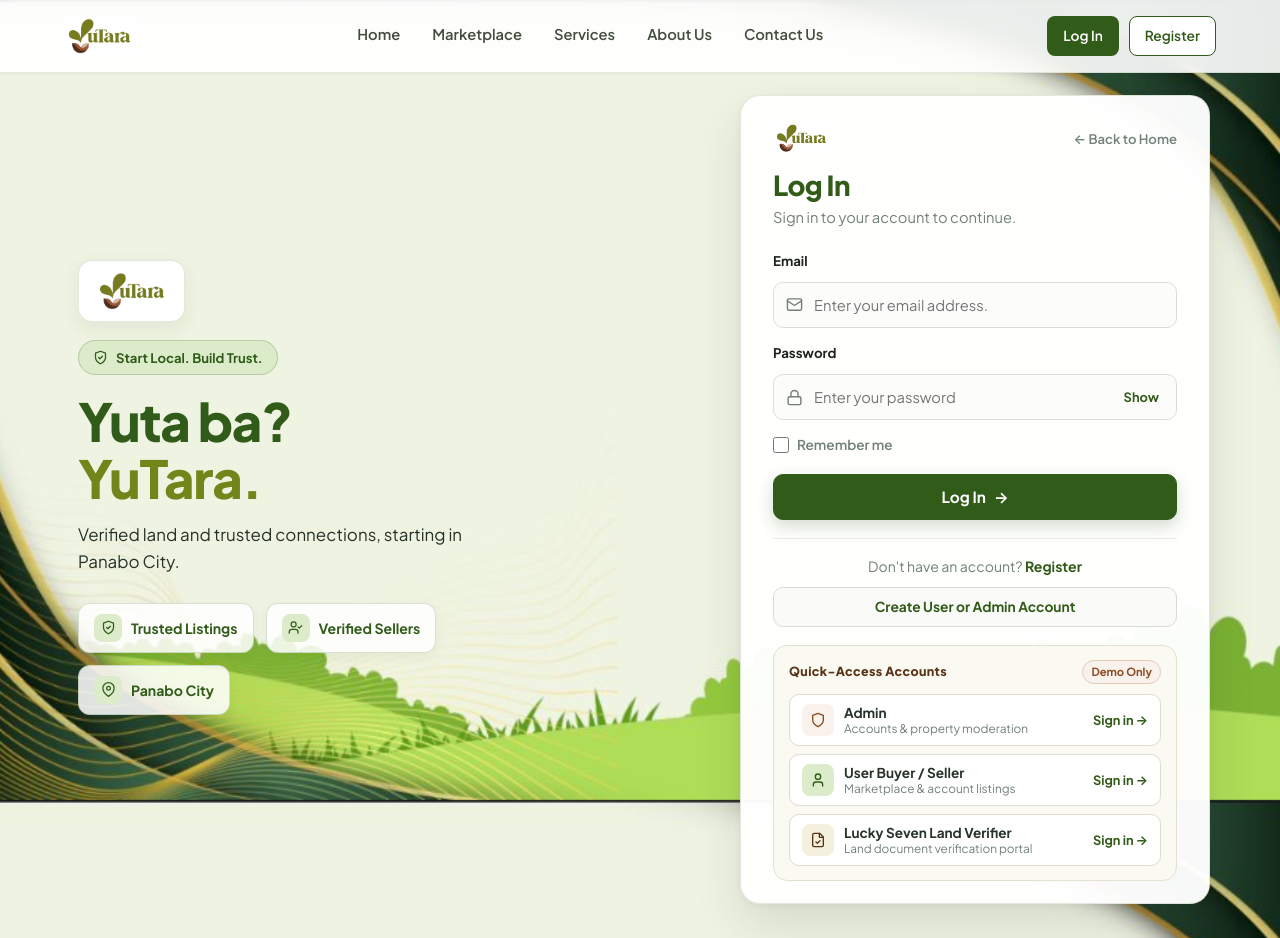
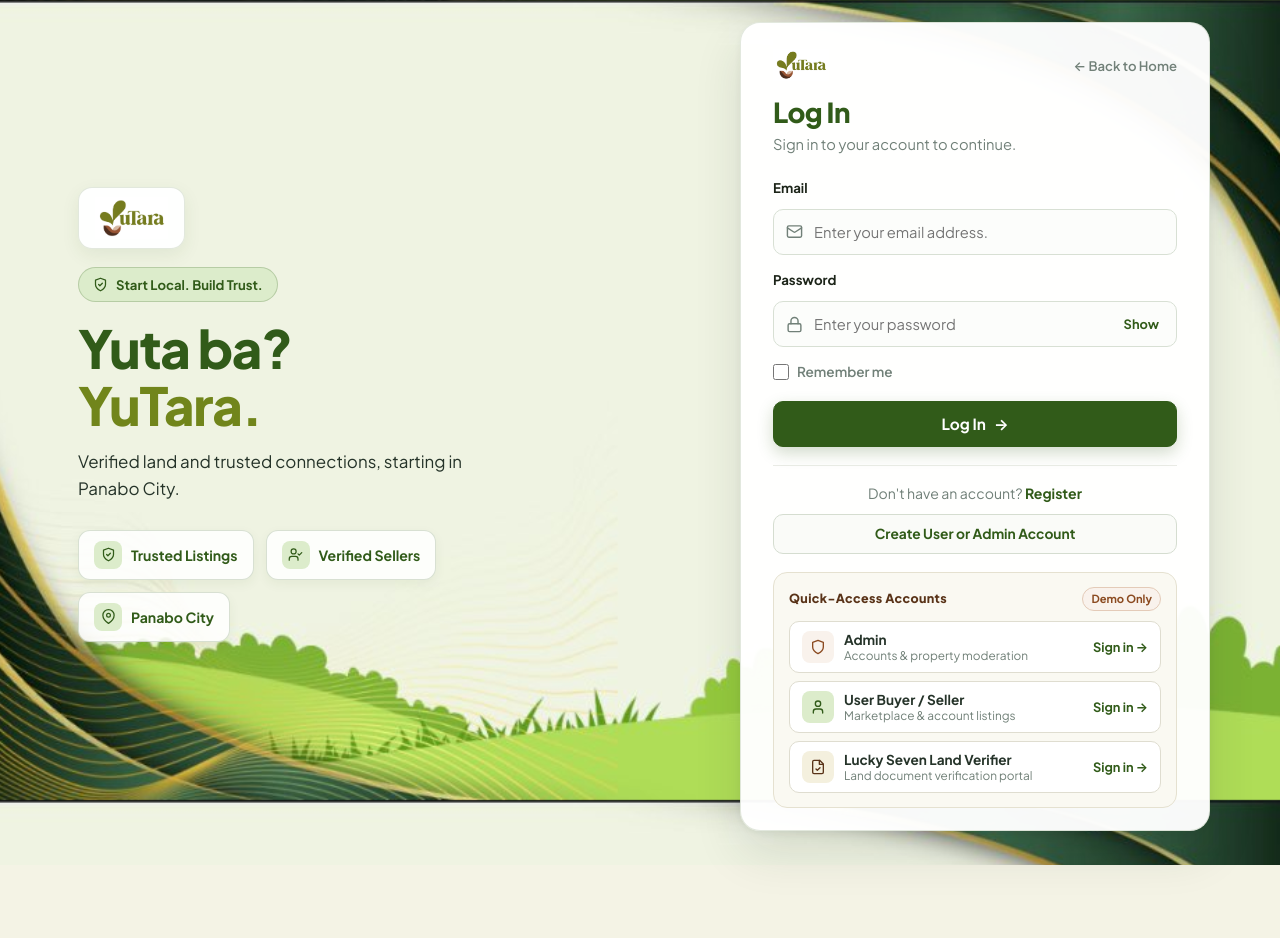
Before and after one commit to KryptoGitS/YuTara-Website-, a plain HTML site: page login.html in a window 1280 px wide. After the commit the page ends 865 px from the top, so only its background shows below. Drawn offline with Linux system fonts and the light colour scheme.

Commit message:
Remove top navigation header on Login page for clean full-screen landscape framing

```diff
--- a/login.html
+++ b/login.html
@@ -12,31 +12,7 @@
 </head>
 <body class="login-page-body">
 
-  <!-- Clean Translucent Public Navigation Bar -->
-  <header class="site-header">
-    <div class="container navbar" id="main-navbar">
-      <a href="index.html" class="brand" aria-label="YuTara Home">
-        <img src="assets/yutara-logo.png" alt="YuTara Logo" />
-      </a>
-
-      <button type="button" class="menu-toggle" id="menu-toggle" aria-label="Toggle Menu">&#9776; Menu</button>
-
-      <nav class="nav-links" aria-label="Primary Navigation">
-        <a href="index.html">Home</a>
-        <a href="marketplace.html">Marketplace</a>
-        <a href="services.html">Services</a>
-        <a href="about.html">About Us</a>
-        <a href="contact.html">Contact Us</a>
-      </nav>
-
-      <div class="nav-actions" id="nav-actions">
-        <a href="login.html" class="btn btn-primary btn-sm">Log In</a>
-        <a href="register.html" class="btn btn-register btn-sm">Register</a>
-      </div>
-    </div>
-  </header>
-
-  <!-- Main Two-Column Login Stage Over Uploaded Green & Gold Landscape Frame -->
+  <!-- Full-Screen Two-Column Login Stage Over Uploaded Green & Gold Landscape Frame -->
   <main class="login-stage">
     <div class="login-grid">
 
```
